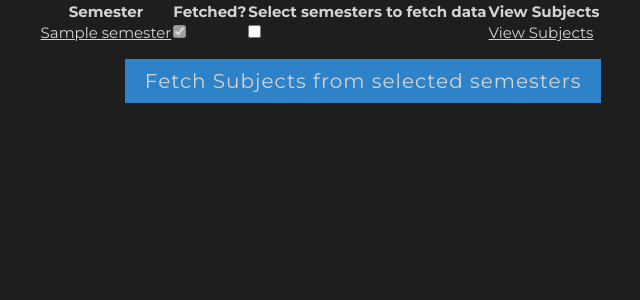
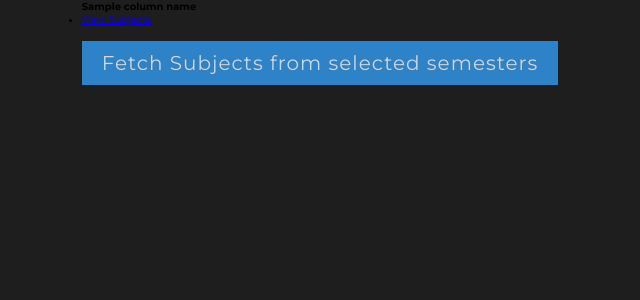
Before and after one commit to AndrzejMorawski00/SystemZapisowAPI, a Django app: template panel/templates/panel/semester_list_view.html in a window 1280 px wide. Shown: the part 83-383 px from the top of the page, without its empty margins (320-960 px from the left). Run offline with Django 5.2, Linux system fonts and the light colour scheme; the template is opened without the code that fills it: most values are stand-ins (such as "Sample title", 1, 10 or a date in 2020).

Commit message:
rework table

```diff
--- a/panel/static/panel/semester_list_view.css
+++ b/panel/static/panel/semester_list_view.css
@@ -1,24 +1,3 @@
-.table {
-    display: flex;
-    gap: 1rem;
-}
-
-.table__header {
-    font-size: 1.5rem;
-    color: var(--foreground-color);
-}
-
-.table__row {
-    padding: 0.5rem 1rem;
-}
-
-.table__link {
-    font-size: 1.5rem;
-    color: var(--foreground-color);
-}
-
-
-
 
 .form {
     display: flex;
@@ -45,3 +24,9 @@
 .form__submit:hover {
     background-color: var(--auth-button-color-hover);
 }
+
+
+.new-table {
+    display: flex;
+    flex-direction: row;
+}
--- /dev/null
+++ b/panel/templates/panel/includes/semester/semester_column.html
@@ -0,0 +1,14 @@
+<div class='table__column'>
+    <h2 class='table__header'>{{column_name}}</h2>
+    <ul class='column'>
+        {% for semester in semester_list %}
+            {% if column_name == 'Semester' %}
+                {% include 'panel/includes/semester/semester_link_column.html' with semester=semester %}
+            {% elif column_name == 'Fetched?' or column_name == 'Select semesters to fetch data' %}
+                {% include 'panel/includes/semester/checkbox_column.html' with semester=semester column_name=column_name %}
+            {% else %}
+                {% include "panel/includes/semester/subject_link_column.html" %}
+            {% endif %}
+        {% endfor %}
+    </ul>
+</div>
--- /dev/null
+++ b/panel/templates/panel/includes/semester/semester_link_column.html
@@ -0,0 +1,3 @@
+<li>
+    <a class="" href="{% url  'panel:edit-semester-view' semester.pk %}">{{semester.name}}</a>
+</li>
--- /dev/null
+++ b/panel/templates/panel/includes/semester/subject_link_column.html
@@ -0,0 +1,3 @@
+<li>
+    <a class='table__link' href="{% url 'panel:subject-list-view' semester.pk %}">View Subjects</a>
+</li>
--- a/panel/templates/panel/semester_list_view.html
+++ b/panel/templates/panel/semester_list_view.html
@@ -15,17 +15,13 @@
 <form class='form' method='POST'>
 {%csrf_token %}
 {% if semester_list %}
-<table class='table'>
-    <tr class='table__row'>
-        <th class='table__header'>Semester</th>
-        <th class='table__header'>Fetched?</th>
-        <th class='table__header'>Select semesters to fetch data</th>
-        <th class='table__header'>View Subjects</th>
-    </tr>
-    {% for semester in semester_list %}
-        {% include "panel/includes/semester_row.html" %}
-    {% endfor %}
-</table>
+
+<div class='table'>
+{% for column_name in column_names %}
+{% include "panel/includes/semester/semester_column.html" with column_name=column_name semester_list=semester_list %}
+{% endfor %}
+</div>
+
 {% else %}
 <div class='wrapper'>
     <p class='wrapper__p'>You need to fetch semesters first</p>
--- a/panel/views.py
+++ b/panel/views.py
@@ -143,7 +143,7 @@ def semester_list_view(request: HttpRequest):
     invalid_semesters = Course.objects.filter(type=None)
     for s in invalid_semesters:
         print(s.pk, s)
-    return render(request, 'panel/semester_list_view.html', {'semester_list': semester_list})
+    return render(request, 'panel/semester_list_view.html', {'semester_list': semester_list, 'column_names': ['Semester', 'Fetched?', 'Select semesters to fetch data', 'View Subjects']})
 
 
 @user_authenticated
```
Also changed, not shown: panel/templates/panel/includes/semester/checkbox_column.html (added, +9 -0 lines).
